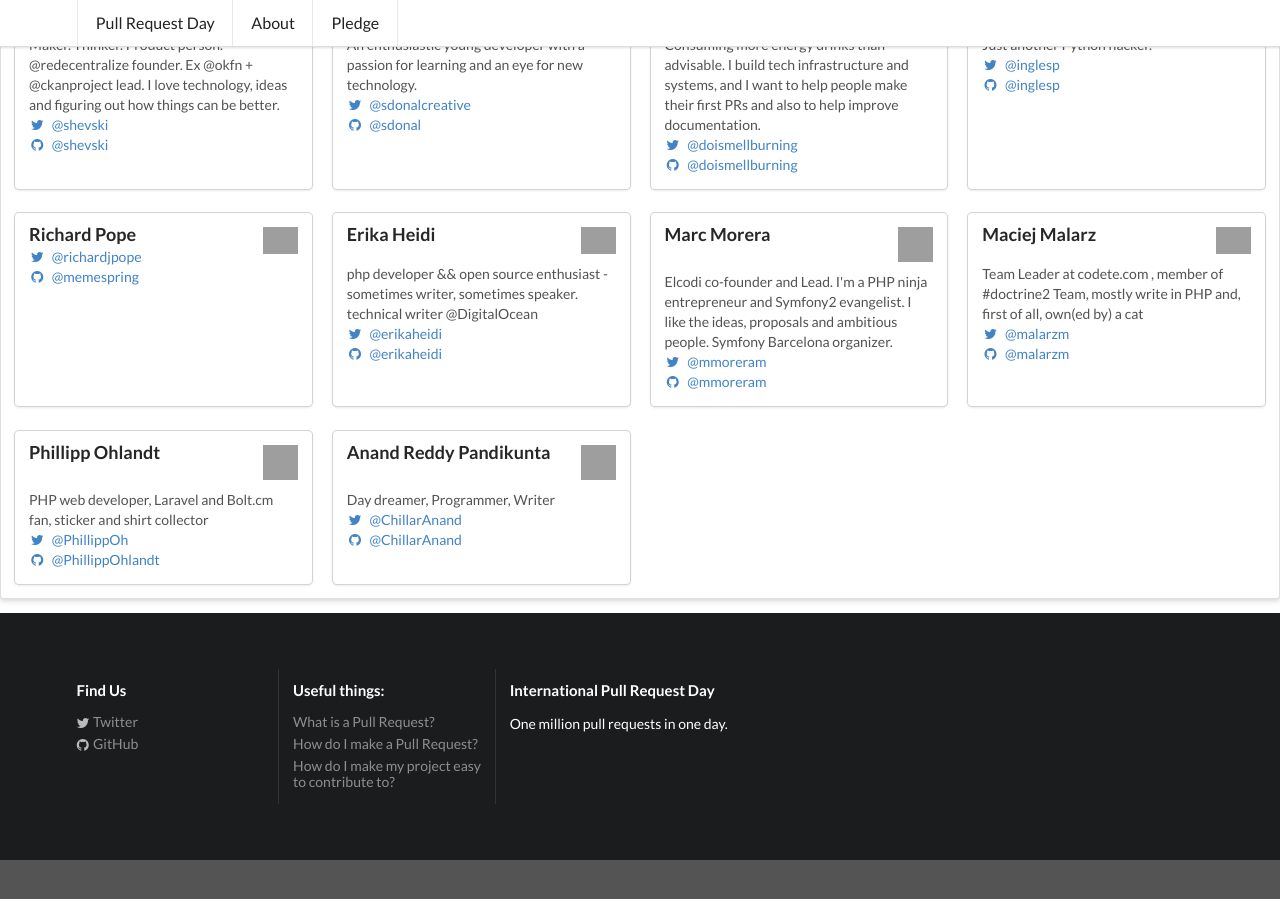
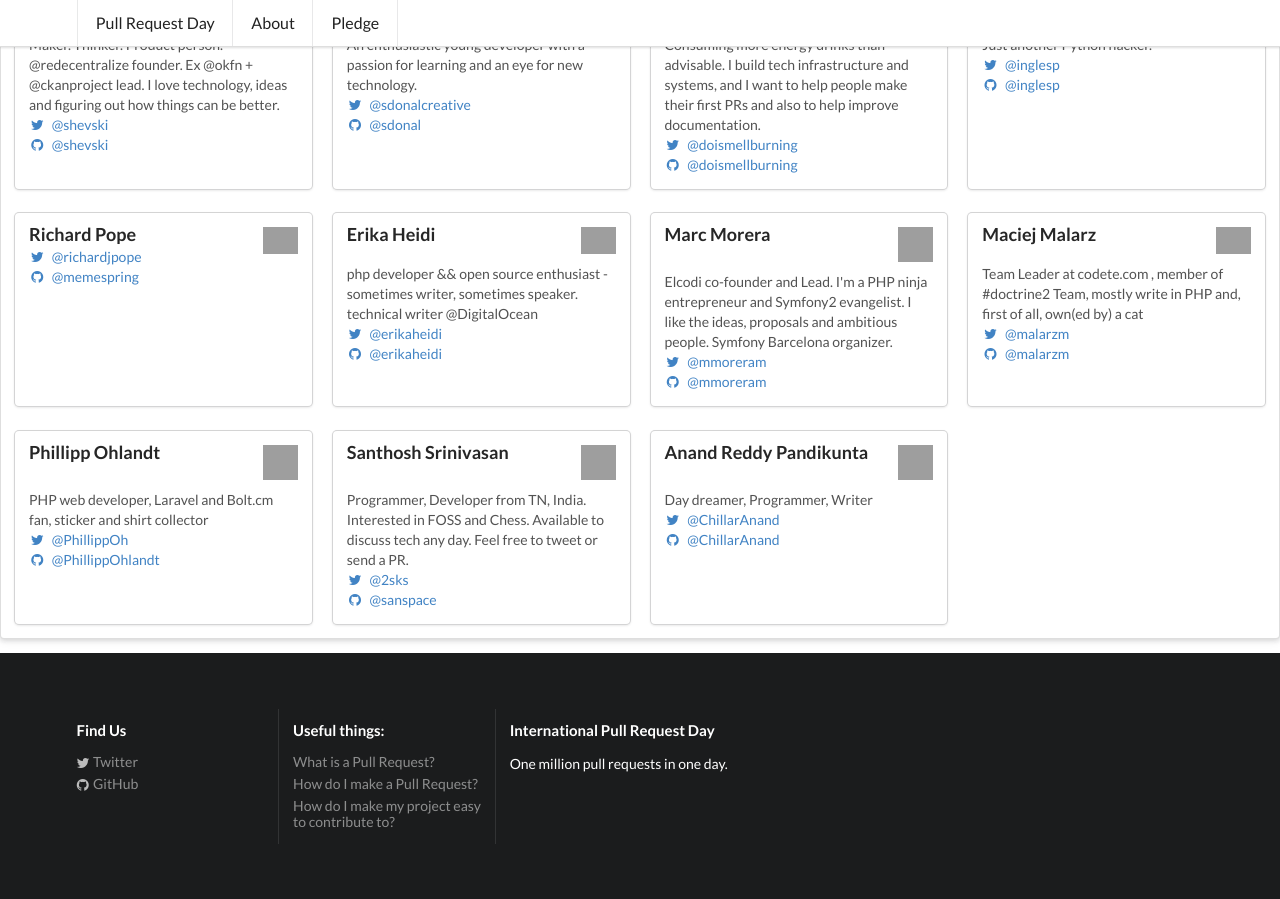
Before and after one commit to pullrequestday/pullrequestday, a Jekyll site: the page built from pledge/index.html, in a window 1280 px wide and 900 px high, scrolled down 2155 px. Built offline with Jekyll 4.4.1, drawn with Linux system fonts in a browser that asks for light colours; before the commit the page ends 3015 px from its top, so only the background shows below that; grey boxes are pictures that could not be loaded.

Commit message:
Add sanspace pledge

```diff
--- a/pledge/index.html
+++ b/pledge/index.html
@@ -420,6 +420,33 @@
 </div> <!-- End of card -->
 
     <!-- ATTENTION PLEDGE MAKERS:  -->
+<div class="ui card">
+  <div class="content">
+    <img class="right floated mini ui image"
+            src="https://avatars3.githubusercontent.com/u/347714">
+    <div class="header">
+      Santhosh Srinivasan
+    </div>
+    <div class="description">
+      Programmer, Developer from TN, India. Interested in FOSS and Chess. Available to discuss tech any day. Feel free to tweet or send a PR.
+    </div>
+    <div class="extra content">
+      <p>
+        <a target="_blank"
+              href="http://twitter.com/2sks">
+          <i class="twitter icon"></i>
+          @2sks
+        </a>
+        <br />
+        <a target="_blank"
+              href="http://github.com/sanspace">
+          <i class="github icon"></i>
+          @sanspace
+        </a>
+      </p>
+    </div>
+  </div> <!-- End of content -->
+</div> <!-- End of card -->
     <!-- INSERT YOUR PLEDGE IMMEDIATELY ABOVE THIS COMMENT -->
 <div class="ui card">
     <div class="content">
```
